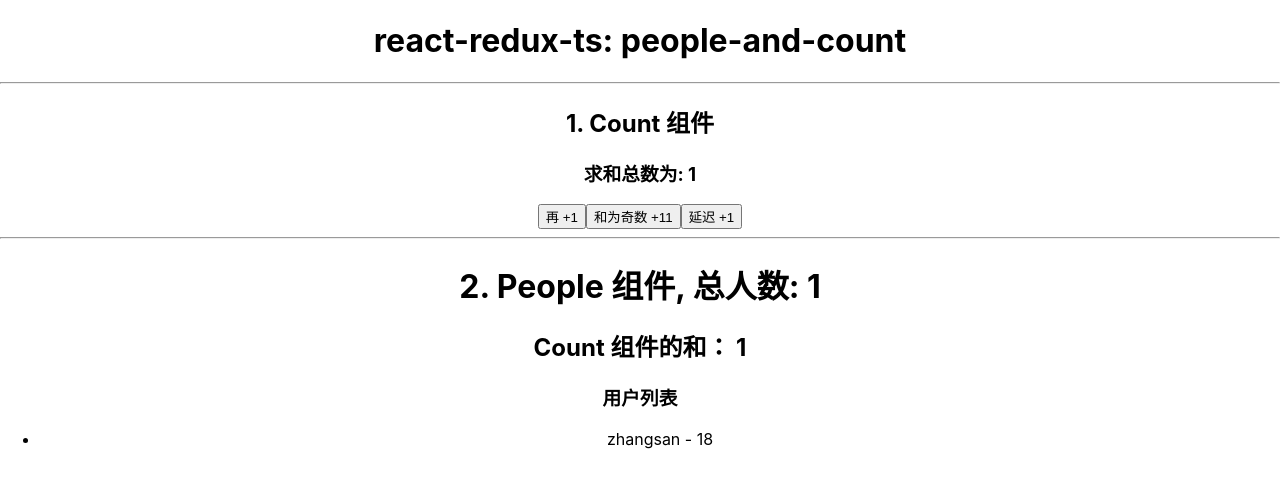
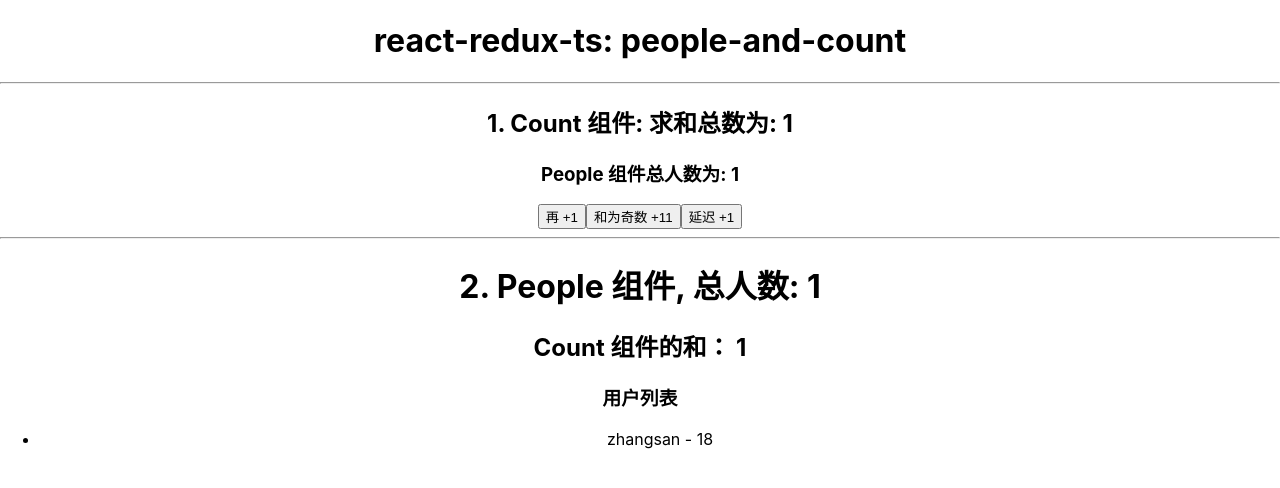
Before and after one commit to tangx/react_scaffolding_ts, a React (Create React App) app: page / in a window 1280 px wide. Shown: the top 488 px of the page. Built offline with nearby package versions, Linux system fonts and the light colour scheme.

Commit message:
2.3 count 使用 people 的 redux 数据

```diff
--- a/src/components/Count/index.tsx
+++ b/src/components/Count/index.tsx
@@ -11,6 +11,7 @@ import {
 /** 似乎这里的方法，只需要指定形参， 返回值只使用 void 就行。 */
 interface CountProps {
   count: ICount,
+  peopleCount: number,
   increment: (data: ICount) => void,
   incrementAsync: (data: ICount, timeout: number) => void,
 }
@@ -37,8 +38,8 @@ function Count(props: CountProps) {
 
   return (
     <div>
-      <h2>1. Count 组件</h2>
-      <h3>求和总数为: {props.count}</h3>
+      <h2>1. Count 组件: 求和总数为: {props.count}</h2>
+      <h3>People 组件总人数为: {props.peopleCount}</h3>
       <button onClick={increment}>再 +1</button>
       <button onClick={incrementOdd}>和为奇数 +11</button>
       <button onClick={incrementAsync}>延迟 +1</button>
@@ -53,7 +54,8 @@ function Count(props: CountProps) {
 // 数值 state
 const stateProps = (state: rootStateType) => {
   return {
-    count: state.count
+    count: state.count,
+    peopleCount: state.people.length,
   }
 }
 // 方法 action
```
